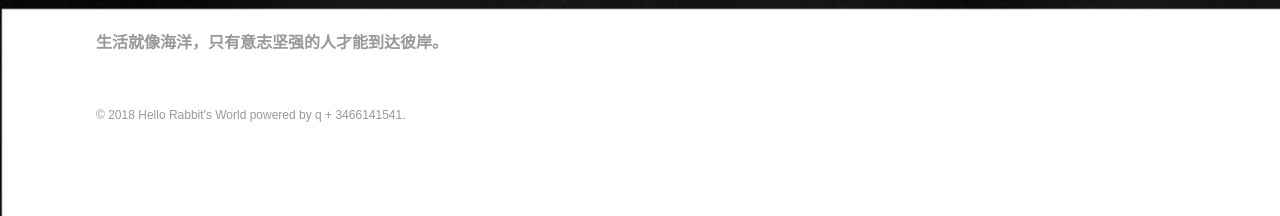
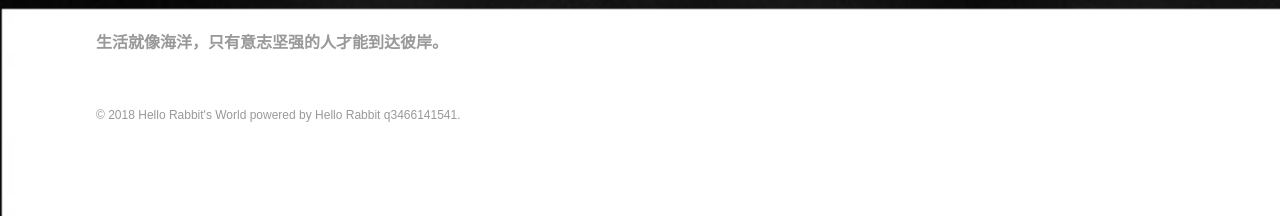
Before and after one commit to q3466141541/q3466141541.github.io, a Jekyll site: the page built from index.md, in a window 1280 px wide. Shown: the part 985-1201 px from the top of the page. Built offline with Jekyll 4.4.1, drawn with Linux system fonts in a browser that asks for light colours.

Commit message:
Update footer.html

```diff
--- a/_includes/footer.html
+++ b/_includes/footer.html
@@ -11,5 +11,5 @@
 		{% endfor %}
 		</ul>
 	</nav><!-- /.bottom-menu -->
-	<p class="copyright">&#169; {{ site.time | date: '%Y' }} <a href="{{ site.url }}">{{ site.title }}</a> powered by <a href="https://q3466141541.github.io/" rel="nofollow">q</a> + <a href="https://q3466141541.github.io/" rel="nofollow">3466141541</a>.</p>
+	<p class="copyright">&#169; {{ site.time | date: '%Y' }} <a href="{{ site.url }}">{{ site.title }}</a> powered by <a href="https://q3466141541.github.io/" rel="nofollow">Hello Rabbit</a>  <a href="https://q3466141541.github.io/" rel="nofollow">q3466141541</a>.</p>
 </footer>
```
